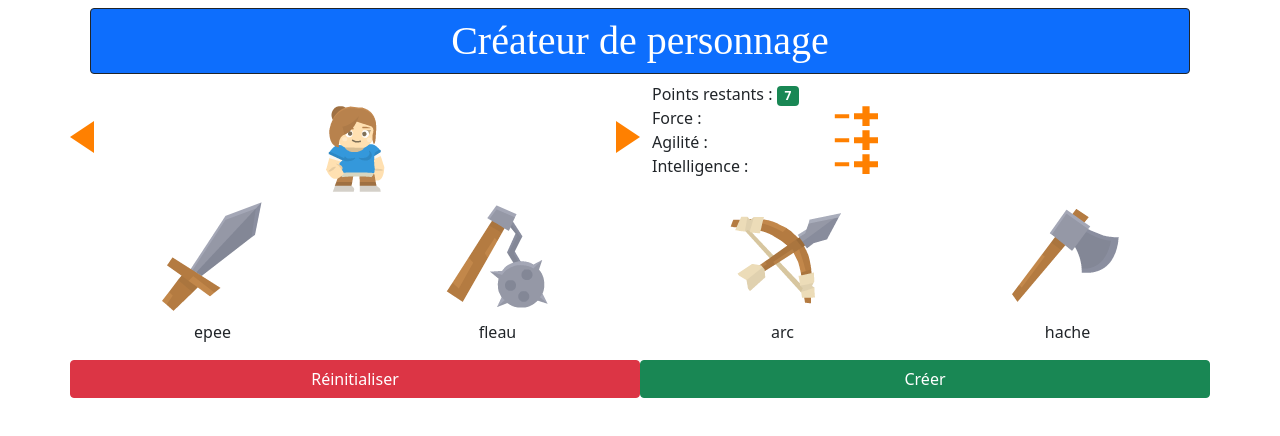
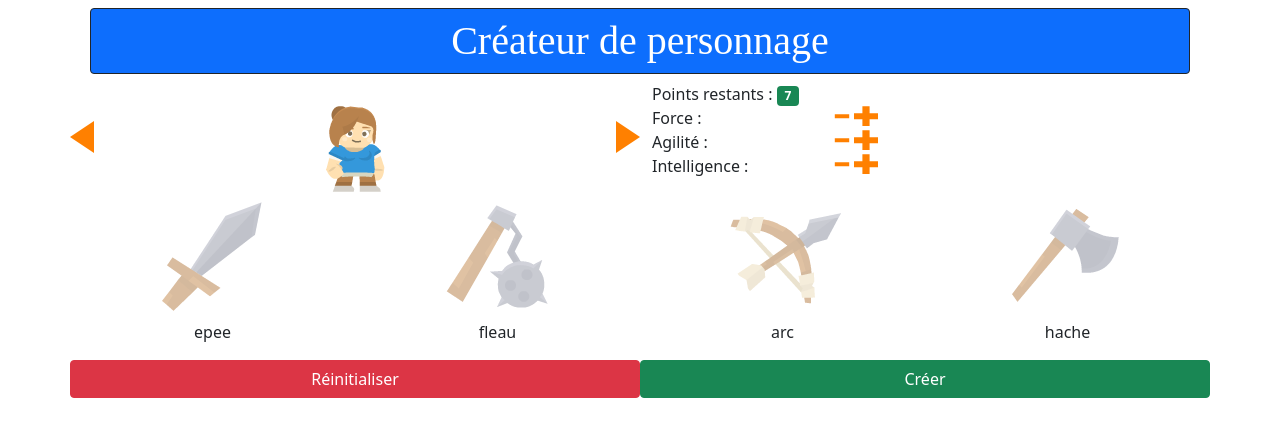
Before and after one commit to Enelith/h2prog, a React (Create React App) app in the folder react2020/projet2/: page / in a window 1280 px wide. Shown: the top 436 px of the page. Built offline with nearby package versions, Linux system fonts and the light colour scheme; a web font is replaced by a local one.

Commit message:
Maj Section 071 - Sélectionner une arme

```diff
--- a/react2020/projet2/src/containers/CreateurPersonnage/Armes/Arme/Arme.js
+++ b/react2020/projet2/src/containers/CreateurPersonnage/Armes/Arme/Arme.js
@@ -4,7 +4,15 @@ const arme = (props) => {
 
     return (
         <>
-            <img src={props.imageArme} alt='' />
+            <img
+                style={{
+                    opacity: props.isCurrentArme ? "1" : "0.5",
+                    cursor: "pointer"
+                }}
+                src={props.imageArme}
+                alt={props.children}
+                onClick={props.clic}
+            />
             <p className="text-center">{props.children}</p>
         </>
     );
--- a/react2020/projet2/src/containers/CreateurPersonnage/Armes/Armes.js
+++ b/react2020/projet2/src/containers/CreateurPersonnage/Armes/Armes.js
@@ -31,8 +31,10 @@ const armes = (props) => (
                         break;
                 }
 				return (
-					<div key={index} className="col">
-                        <Arme imageArme={imageArme} >
+                    <div key={index} className="col">
+                        <Arme imageArme={imageArme}
+                            isCurrentArme={props.currentArme === arme}
+                            clic={() => props.changeArme(arme)}>
 							{arme}
 						</Arme>
 					</div>
--- a/react2020/projet2/src/containers/CreateurPersonnage/CreateurPersonnage.js
+++ b/react2020/projet2/src/containers/CreateurPersonnage/CreateurPersonnage.js
@@ -12,7 +12,8 @@ class CreateurPersonnage extends Component {
             image: 1,
             force: 0,
             agilite: 0,
-            intelligence: 0
+            intelligence: 0,
+            arme: null
         },
         nbPointsDisponibles: 7,
         armes: ["epee", "fleau", "arc", "hache"]
@@ -66,6 +67,12 @@ class CreateurPersonnage extends Component {
         });
     }
 
+    changeArmeHandler = (arme) => {
+        const newPersonnage = { ...this.state.personnage };
+        newPersonnage.arme = arme;
+        this.setState({ personnage: newPersonnage });
+    }
+
     render() {
         return (
             <>
@@ -80,8 +87,10 @@ class CreateurPersonnage extends Component {
                         enleverPoint={this.enleverPointHandler}
                         ajouterPoint={this.ajouterPointHandler}
                     />
-                    <Armes listeArmes={this.state.armes} />
-
+                    <Armes listeArmes={this.state.armes}
+                        changeArme={this.changeArmeHandler}
+                        currentArme={this.state.personnage.arme}
+                    />
                     <div className="row no-gutters">
                         <Bouton
                             typeBtn="btn-danger"
```
Also changed, not shown: 1 other file (tests, documents, lock files or other folders).
